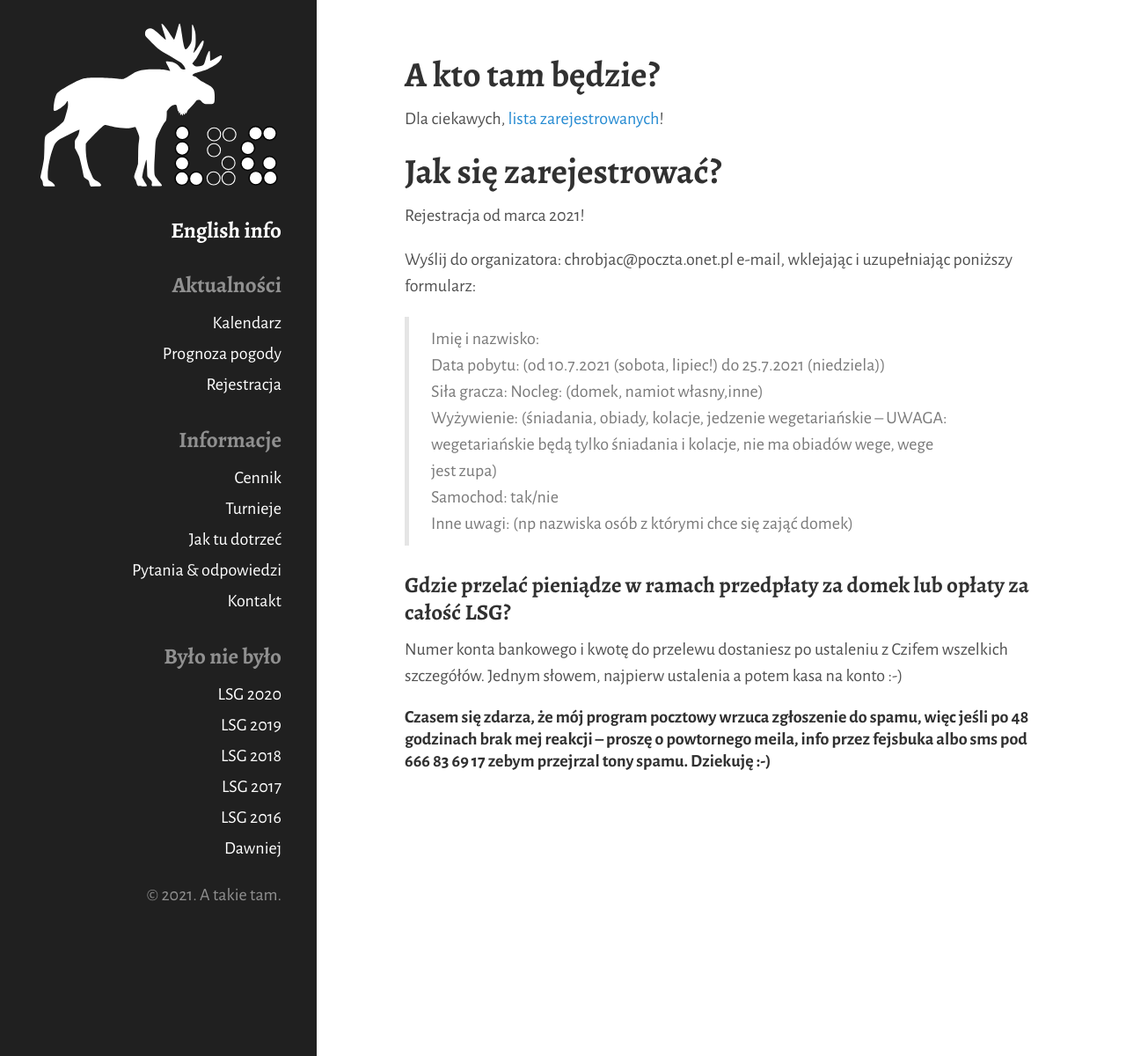
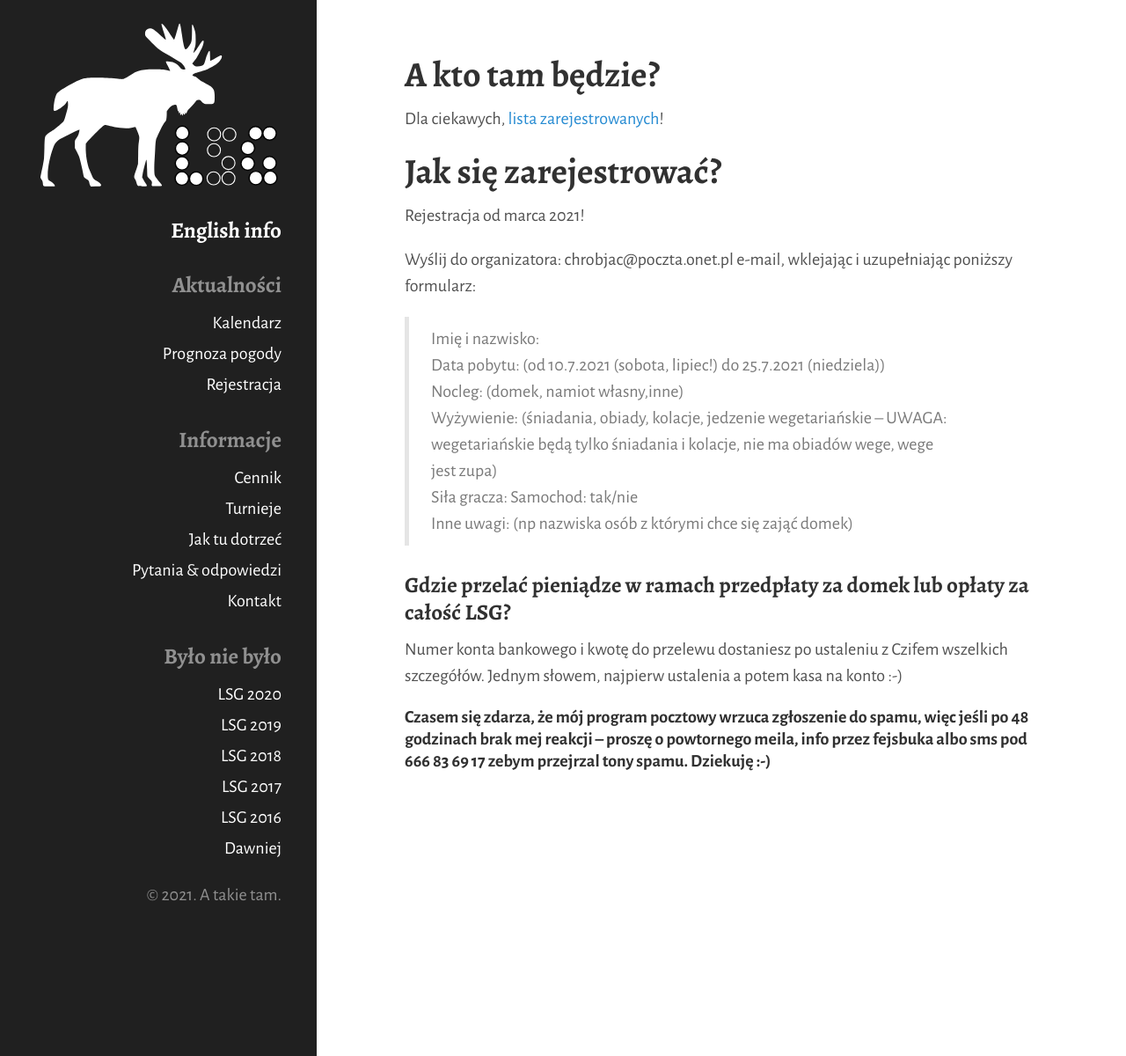
Before and after one commit to tasuki/lsg, a Jekyll site: the page built from rejestracja.md, in a window 1280 px wide. Shown: the whole page at 88% size. Built offline with Jekyll 4.4.1, drawn with Linux system fonts in a browser that asks for light colours; nearby versions of some CDN libraries.

```diff
--- a/rejestracja.md
+++ b/rejestracja.md
@@ -15,9 +15,9 @@ Wyślij do organizatora: chrobjac@poczta.onet.pl e-mail, wklejając i uzupełnia
 
 > Imię i nazwisko:
 > Data pobytu: (od 10.7.2021 (sobota, lipiec!) do 25.7.2021 (niedziela))
-> Siła gracza:
 > Nocleg: (domek, namiot własny,inne)
 > Wyżywienie: (śniadania, obiady, kolacje, jedzenie wegetariańskie -- UWAGA: wegetariańskie będą tylko śniadania i kolacje, nie ma obiadów wege, wege jest zupa)
+> Siła gracza:
 > Samochod: tak/nie
 > Inne uwagi: (np nazwiska osób z którymi chce się zająć domek)
 
```
